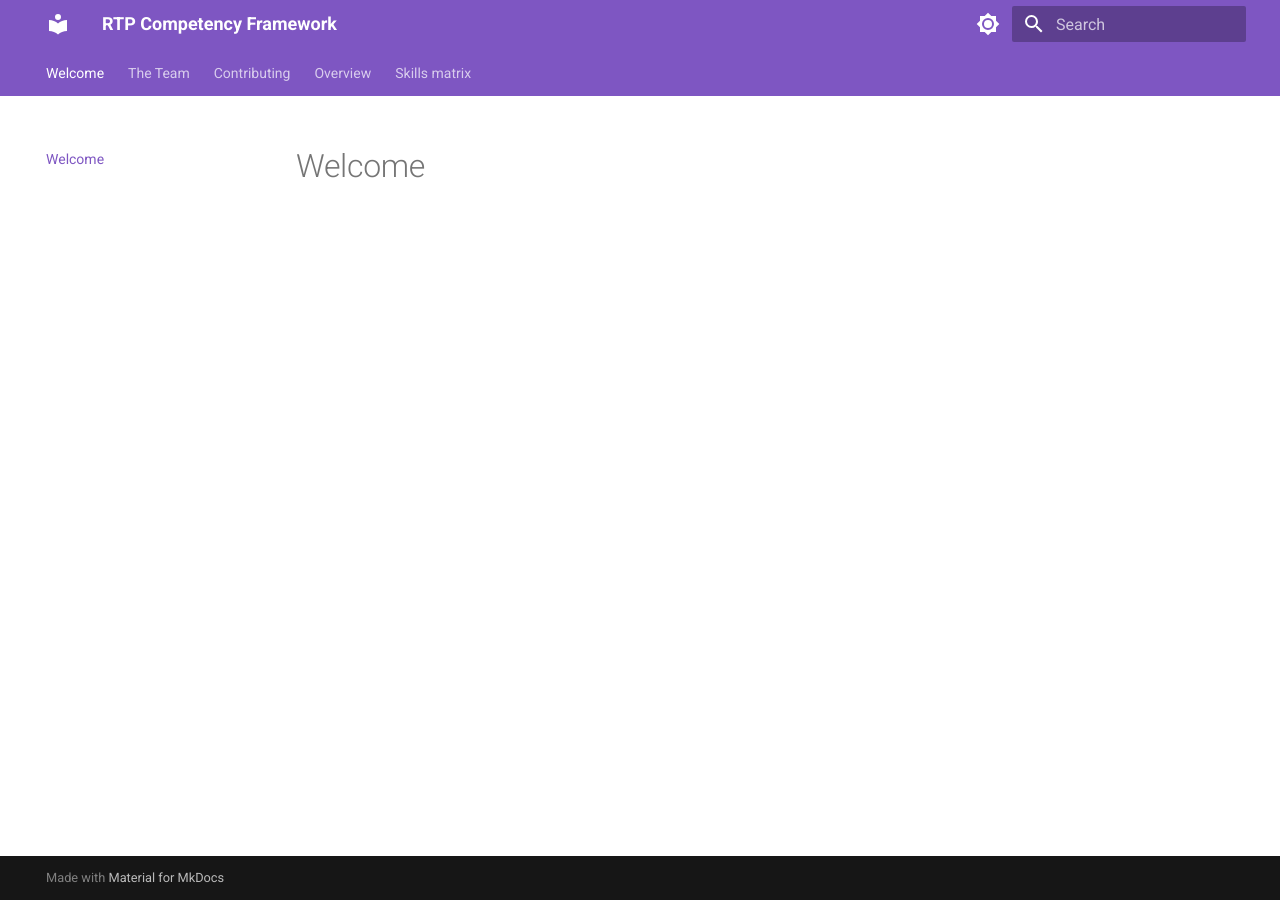
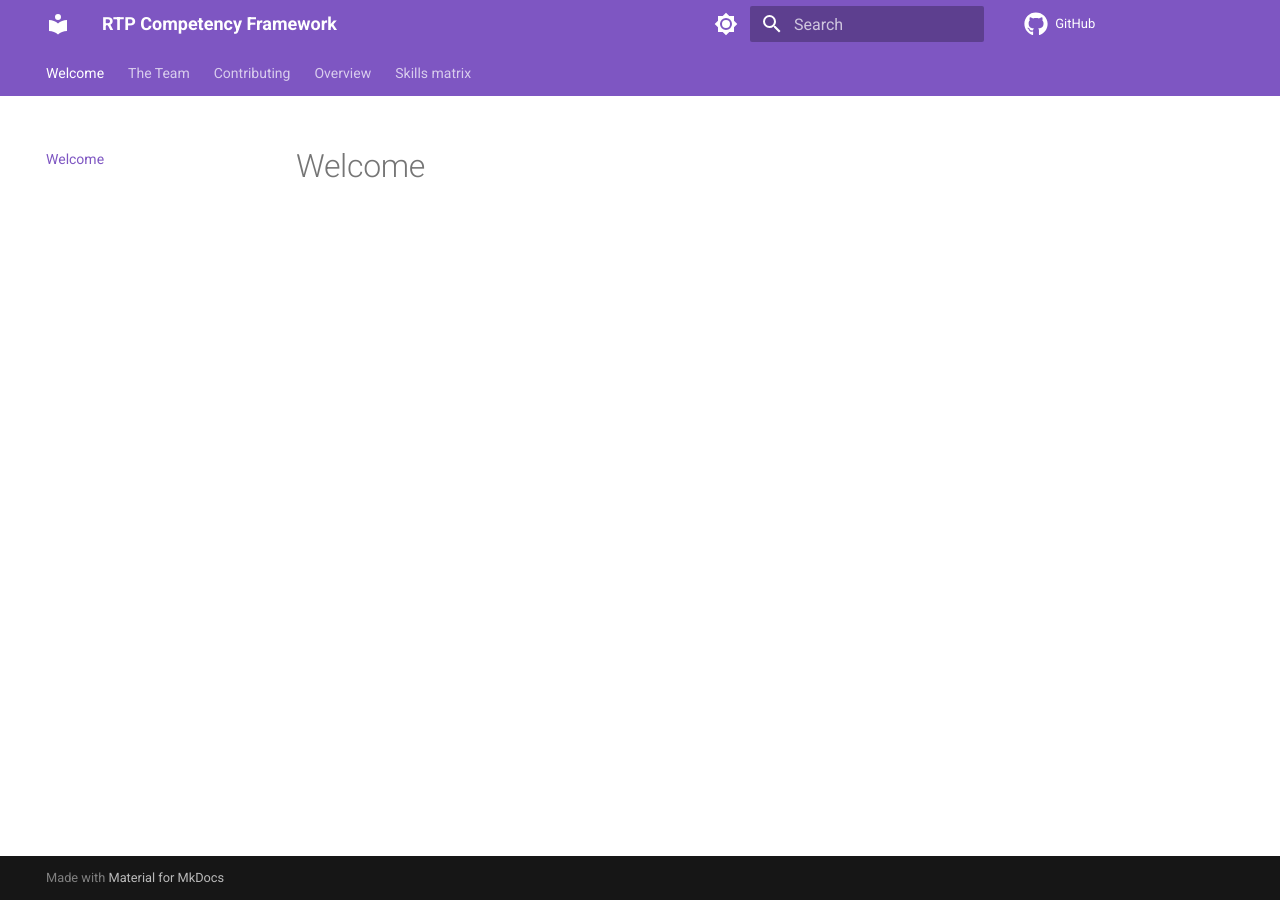
Before and after one commit to UoM-Data-Science-Platforms/sde-skills, an MkDocs documentation site: the page built from docs/index.md, in a window 1280 px wide. Built offline with MkDocs 1.6.1 and Material for MkDocs 9.7.7, drawn with Linux system fonts in a browser that asks for light colours; comment, search, counter and statistics services are not loaded.

Commit message:
Update mkdocs

```diff
--- a/mkdocs.yml
+++ b/mkdocs.yml
@@ -1,9 +1,12 @@
 site_name: RTP Competency Framework
 site_description: Competency Framework for Research Technical Professionals working with Secure Data Environments
 site_author: EPSRC SkillsHub Team
+repo_url: https://github.com/UoM-Data-Science-Platforms/sde-skills
 
 theme:
   name: material
+  icon:
+    repo: fontawesome/brands/github
   palette:
     - scheme: default
       primary: deep purple
@@ -52,11 +55,13 @@ theme:
     - Contributing: contributing.md
 markdown_extensions:
   - admonition
+  - attr_list
+  - md_in_html
+  - pymdownx.blocks.caption
   - pymdownx.details
   - pymdownx.superfences
   - pymdownx.tabbed:
       alternate_style: true
-  - attr_list
   - pymdownx.emoji:
       emoji_index: !!python/name:material.extensions.emoji.twemoji
       emoji_generator: !!python/name:material.extensions.emoji.to_svg
```
